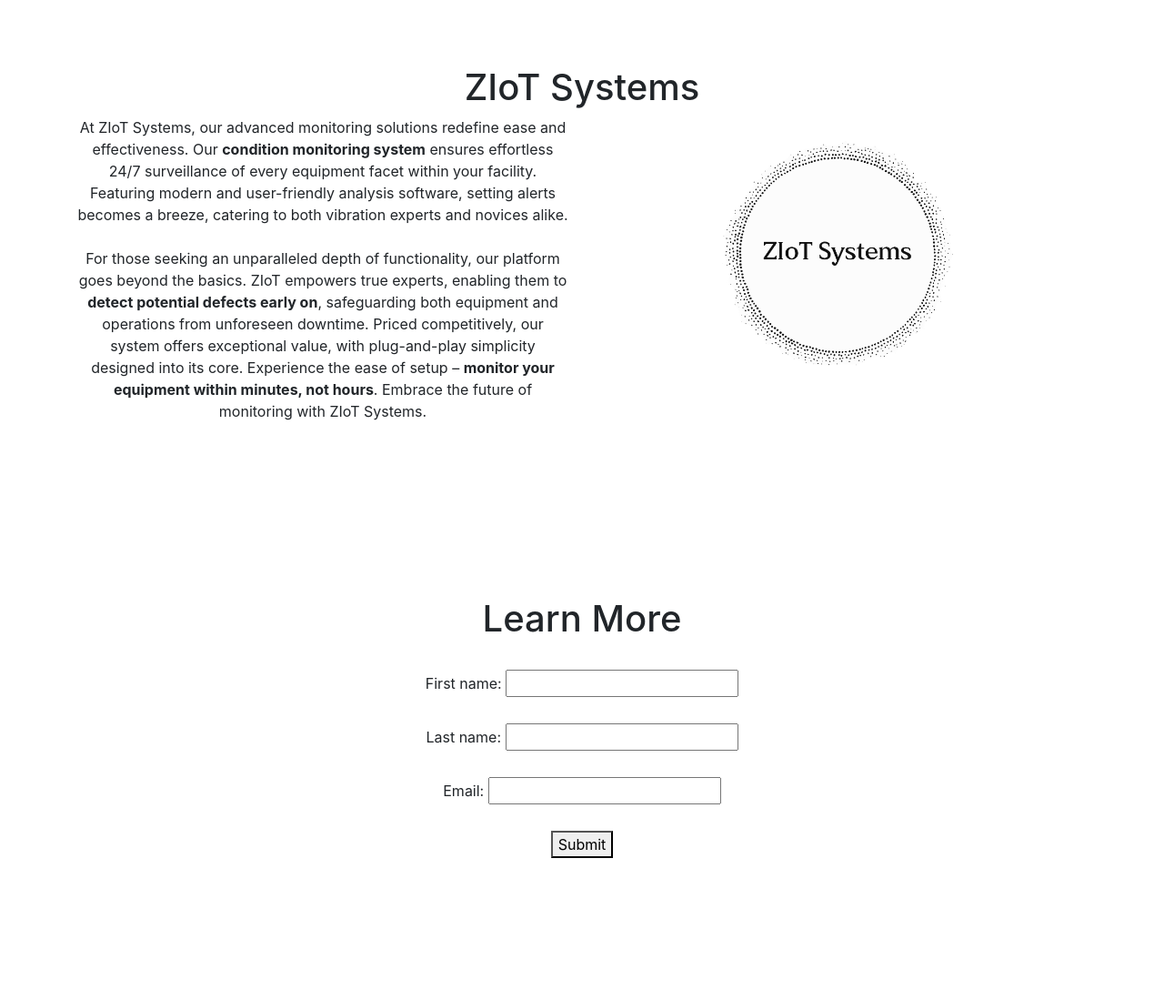
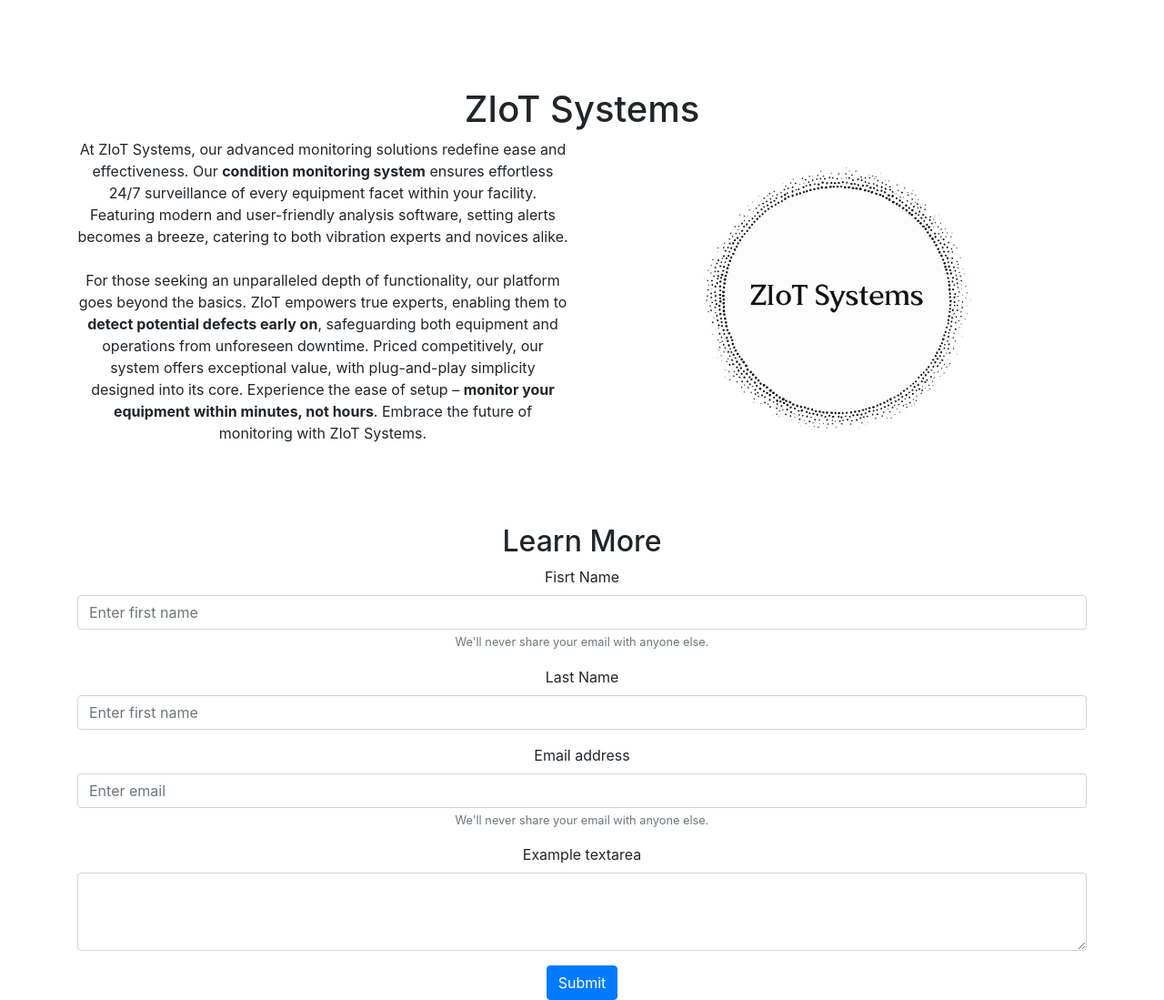
Before and after one commit to ZIoT-Systems/ZIoT-Systems.github.io, a Jekyll site: the page built from README.md, in a window 1280 px wide. Shown: the whole page at 91% size. Built offline with Jekyll 4.4.1, drawn with Linux system fonts in a browser that asks for light colours; our own code applies the rules of GitHub Pages for plain Markdown files; before the commit the page ends 943 px from its top, so only the background shows below that.

Commit message:
bootstrap

```diff
--- a/_layouts/default.html
+++ b/_layouts/default.html
@@ -24,8 +24,9 @@
 
     <br>
     <br>
+    <div class="container text-center">
         <br>
-    <div class="container text-center">
+        <br>
         <h1>ZIoT Systems</h1>
         <div class="row">
             <div class="col-md-6">
@@ -42,7 +43,7 @@
                 </p>
             </div>
             <div class="col-md-6">
-                <img height="300" src="https://raw.githubusercontent.com/ZIoT-Systems/ZIoT-Systems.github.io/main/assets/img/logoZZ.png" alt="Logo" />
+                <img height="350" src="https://raw.githubusercontent.com/ZIoT-Systems/ZIoT-Systems.github.io/main/assets/img/logoZZ.png" alt="Logo" />
             </div>
         </div>
     </div>
@@ -51,18 +52,29 @@
     <br>
     <br>
 
-    <div class="container" style="text-align:center;">
-        <div style="text-align:center;">
-            <h1 style="color:white;">Learn More</h1><br><br>
+    <div class="container text-center">
+        <h2>Learn More</h2>
+        <form>
+            <div class="form-group">
+                <label for="firstName">Fisrt Name</label>
+                <input type="text" class="form-control" id="inputFirstName" aria-describedby="emailHelp" placeholder="Enter first name">
+                <small id="emailHelp" class="form-text text-muted">We'll never share your email with anyone else.</small>
             </div>
-        <h1>Learn More</h1><br>
-        <label style="text-align:center;" for="fname">First name:</label>
-        <input style="text-align:center;" type="text" id="fname" name="fname"><br><br>
-        <label style="text-align:center;" for="lname">Last name:</label>
-        <input style="text-align:center;" type="text" id="lname" name="lname"><br><br>
-        <label style="text-align:center;" for="lname">     Email:</label>
-        <input style="text-align:center;" type="text" id="email" name="email"><br><br>
-        <button>Submit</button>
+            <div class="form-group">
+                <label for="lastNameName">Last Name</label>
+                <input type="text" class="form-control" id="inputFirstName" aria-describedby="emailHelp" placeholder="Enter first name">
+            </div>
+            <div class="form-group">
+                <label for="exampleInputEmail1">Email address</label>
+                <input type="email" class="form-control" id="exampleInputEmail1" aria-describedby="emailHelp" placeholder="Enter email">
+                <small id="emailHelp" class="form-text text-muted">We'll never share your email with anyone else.</small>
+            </div>
+            <div class="form-group">
+                <label for="exampleFormControlTextarea1">Example textarea</label>
+                <textarea class="form-control" id="exampleFormControlTextarea1" rows="3"></textarea>
+            </div>
+            <button type="submit" class="btn btn-primary">Submit</button>
+        </form>
     </div>
 
         <script src="{{ "/assets/js/scale.fix.js" | relative_url }}"></script>
```
Lines whose indentation alone changed are shown as unchanged.
